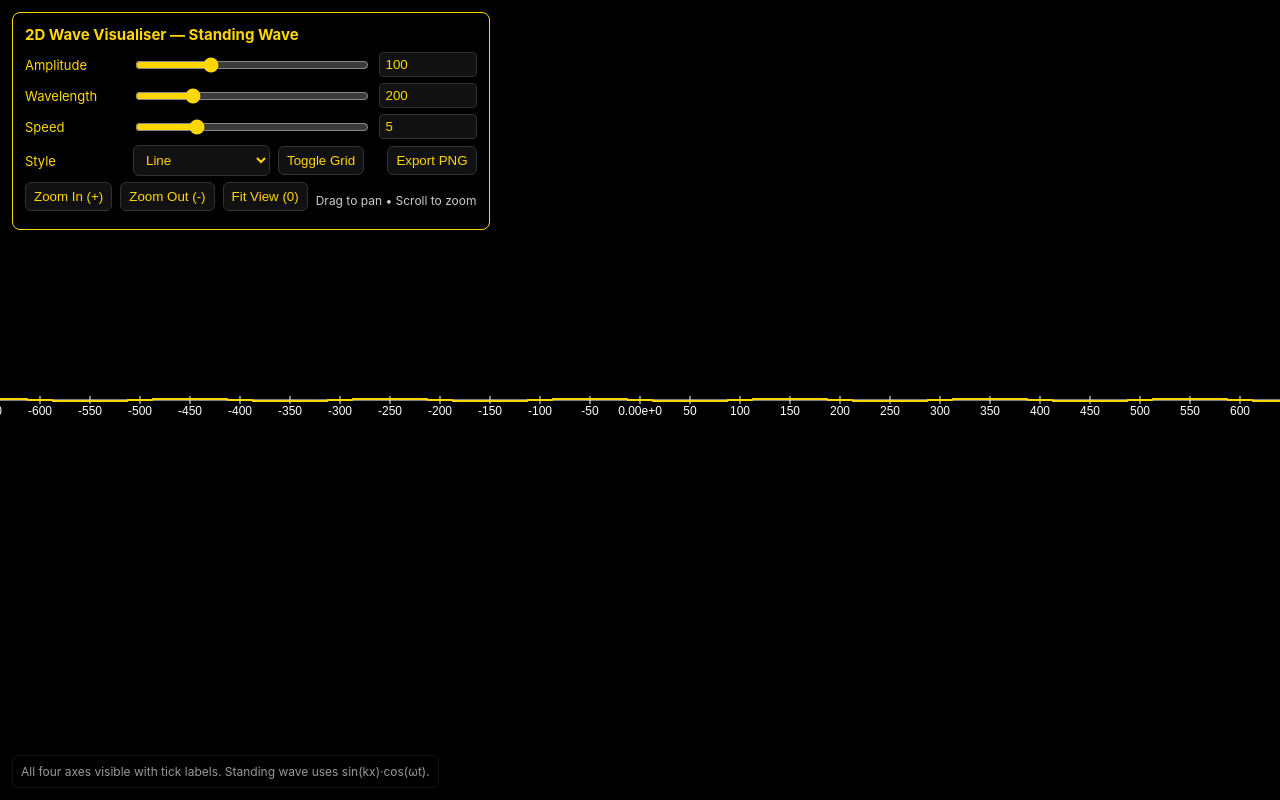
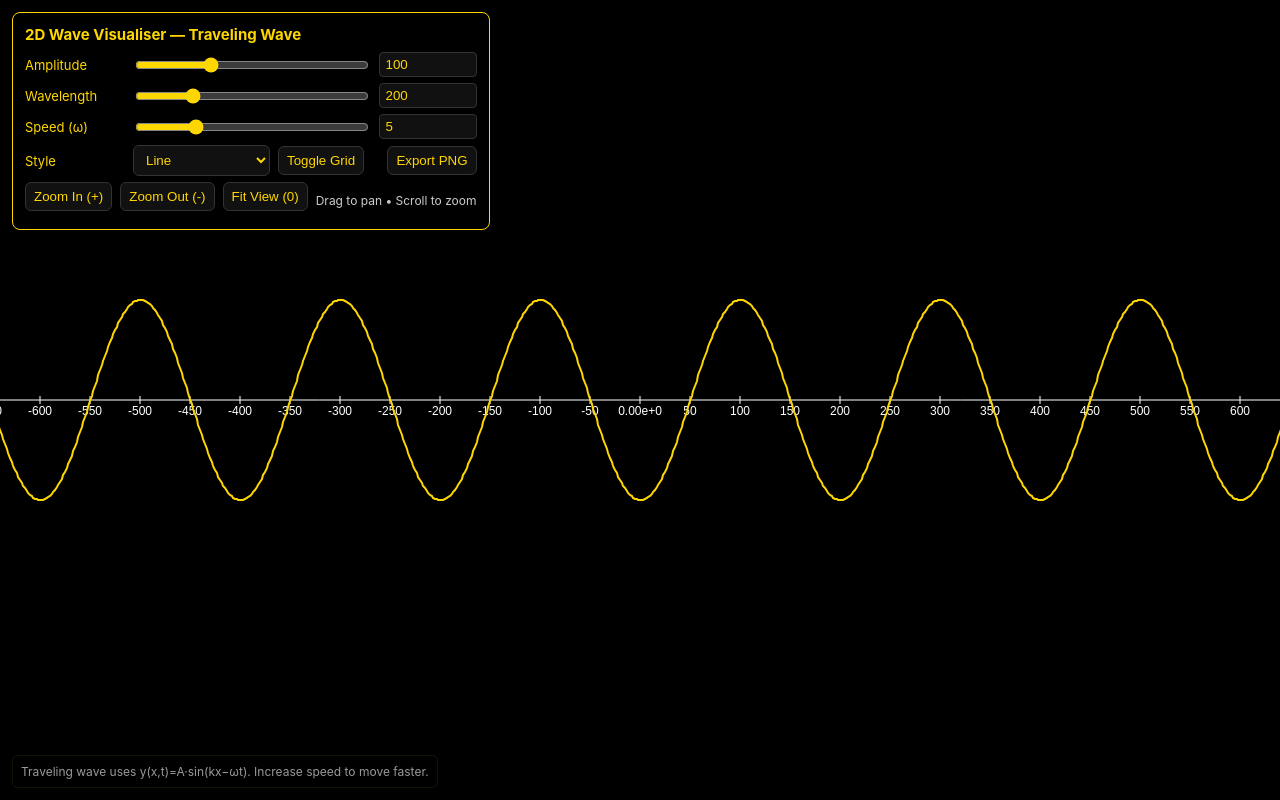
Before and after one commit to TanavBhuraria/DrumFrequencyCalculator, a Flask app: page /visual in a window 1280 px wide. Run offline with Flask 3, Linux system fonts and the light colour scheme.

Commit message:
visual design 4

```diff
--- a/templates/visual.html
+++ b/templates/visual.html
@@ -2,7 +2,7 @@
 <html lang="en">
 <head>
   <meta charset="utf-8" />
-  <title>2D Wave Visualiser — Standing Wave</title>
+  <title>2D Wave Visualiser — Traveling Wave</title>
   <meta name="viewport" content="width=device-width,initial-scale=1" />
   <style>
     html,body { height:100%; margin:0; background:#000; color:#FFD700; font-family:Inter,system-ui,Arial,sans-serif; }
@@ -26,7 +26,7 @@
   <canvas id="canvas"></canvas>
 
   <div class="controls" id="controls">
-    <h3>2D Wave Visualiser — Standing Wave</h3>
+    <h3>2D Wave Visualiser — Traveling Wave</h3>
 
     <div class="row">
       <label>Amplitude</label>
@@ -41,9 +41,9 @@
     </div>
 
     <div class="row">
-      <label>Speed</label>
-      <input id="speed" type="range" min="0.1" max="20" step="0.1" value="5">
-      <input id="speedNum" type="number" min="0.1" max="20" step="0.1" value="5">
+      <label>Speed (ω)</label>
+      <input id="speed" type="range" min="0.2" max="20" step="0.1" value="5">
+      <input id="speedNum" type="number" min="0.2" max="20" step="0.1" value="5">
     </div>
 
     <div class="row">
@@ -64,7 +64,7 @@
     </div>
   </div>
 
-  <div class="hint">All four axes visible with tick labels. Standing wave uses sin(kx)·cos(ωt).</div>
+  <div class="hint">Traveling wave uses y(x,t)=A·sin(kx−ωt). Increase speed to move faster.</div>
 
 <script>
 (() => {
@@ -87,13 +87,11 @@
     exportPNG: document.getElementById('exportPNG')
   };
 
-  // Sync helpers
   function sync(rangeEl, numEl, setter) {
     rangeEl.addEventListener('input', () => { numEl.value = rangeEl.value; setter(+rangeEl.value); });
     numEl.addEventListener('input', () => { rangeEl.value = numEl.value; setter(+numEl.value); });
   }
 
-  // State
   const state = {
     amplitude: +ui.amplitude.value,
     wavelength: +ui.wavelength.value,
@@ -111,7 +109,6 @@
   ui.style.addEventListener('change', () => state.style = ui.style.value);
   ui.gridToggle.addEventListener('click', () => state.grid = !state.grid);
 
-  // Resize canvas with DPR
   function resize() {
     const DPR = Math.max(1, Math.min(window.devicePixelRatio || 1, 2));
     canvas.width = Math.floor(window.innerWidth * DPR);
@@ -123,7 +120,7 @@
   window.addEventListener('resize', resize);
   resize();
 
-  // Interaction: pan by dragging
+  // Pan
   let dragging = false, lastX = 0, lastY = 0;
   canvas.addEventListener('mousedown', (e) => { dragging = true; lastX = e.clientX; lastY = e.clientY; canvas.style.cursor = 'grabbing'; });
   window.addEventListener('mouseup', () => { dragging = false; canvas.style.cursor = 'default'; });
@@ -135,7 +132,7 @@
     state.offsetY += dy / state.zoom;
   });
 
-  // Scroll to zoom centered on mouse
+  // Zoom centered on mouse
   canvas.addEventListener('wheel', (e) => {
     e.preventDefault();
     const delta = -e.deltaY;
@@ -149,7 +146,6 @@
     state.zoom = newZoom;
   }, { passive: false });
 
-  // Zoom buttons and fit view
   function smoothZoom(targetZoom, duration = 220) {
     const start = state.zoom;
     const startTime = performance.now();
@@ -172,7 +168,6 @@
     if (e.key === '0') { state.zoom = 1; state.offsetX = 0; state.offsetY = 0; }
   });
 
-  // Export PNG
   ui.exportPNG.addEventListener('click', () => {
     const link = document.createElement('a');
     link.download = 'wave.png';
@@ -180,18 +175,31 @@
     link.click();
   });
 
-  // Stable sampling count (keeps geometry consistent)
+  // Fixed sampling
   const SAMPLES = 1200;
-  const worldWidth = 2000; // world units across horizontal span
+  const worldWidth = 2000;
 
-  // Axis & ticks
+  function chooseNiceTick(desired) {
+    if (desired <= 0) return 1;
+    const pow = Math.pow(10, Math.floor(Math.log10(desired)));
+    const d = desired / pow;
+    if (d <= 1.5) return 1 * pow;
+    if (d <= 3.5) return 2 * pow;
+    if (d <= 7.5) return 5 * pow;
+    return 10 * pow;
+  }
+  function formatNumber(v) {
+    if (Math.abs(v) >= 1000 || Math.abs(v) < 0.01) return v.toExponential(2);
+    if (Math.abs(v - Math.round(v)) < 1e-6) return String(Math.round(v));
+    return v.toFixed(2);
+  }
+
   function drawAxesAndTicks(W, H, cx, cy) {
     ctx.save();
     ctx.translate(cx, cy);
     ctx.scale(state.zoom, state.zoom);
     ctx.translate(state.offsetX, state.offsetY);
 
-    // Grid
     if (state.grid) {
       ctx.strokeStyle = 'rgba(255,255,255,0.06)';
       ctx.lineWidth = 1 / state.zoom;
@@ -204,26 +212,19 @@
       }
     }
 
-    // Axis lines on all four sides
     ctx.strokeStyle = '#FFFFFF';
     ctx.lineWidth = 1 / state.zoom;
-    // bottom axis (y=0)
     ctx.beginPath(); ctx.moveTo(-worldWidth/2, 0); ctx.lineTo(worldWidth/2, 0); ctx.stroke();
-    // top axis (y = view top in world coords)
     const viewHWorld = (H/2) / state.zoom;
     ctx.beginPath(); ctx.moveTo(-worldWidth/2, -viewHWorld*2); ctx.lineTo(worldWidth/2, -viewHWorld*2); ctx.stroke();
-    // left axis
     ctx.beginPath(); ctx.moveTo(-worldWidth/2, -10000); ctx.lineTo(-worldWidth/2, 10000); ctx.stroke();
-    // right axis
     ctx.beginPath(); ctx.moveTo(worldWidth/2, -10000); ctx.lineTo(worldWidth/2, 10000); ctx.stroke();
 
-    // Ticks and labels
     ctx.fillStyle = '#FFFFFF';
     ctx.font = `${12 / state.zoom}px sans-serif`;
     ctx.textAlign = 'center';
     ctx.textBaseline = 'top';
 
-    // X ticks
     const approxPixelsPerTick = 80;
     const worldPerPixel = (W / state.zoom) / worldWidth;
     const desiredWorldTick = approxPixelsPerTick * worldPerPixel;
@@ -239,7 +240,6 @@
       ctx.fillText(label, sx, -viewHWorld*2 - 16 / state.zoom);
     }
 
-    // Y ticks
     ctx.textAlign = 'right';
     ctx.textBaseline = 'middle';
     const approxPixelsPerTickY = 60;
@@ -260,29 +260,12 @@
     ctx.restore();
   }
 
-  function chooseNiceTick(desired) {
-    if (desired <= 0) return 1;
-    const pow = Math.pow(10, Math.floor(Math.log10(desired)));
-    const d = desired / pow;
-    if (d <= 1.5) return 1 * pow;
-    if (d <= 3.5) return 2 * pow;
-    if (d <= 7.5) return 5 * pow;
-    return 10 * pow;
-  }
-
-  function formatNumber(v) {
-    if (Math.abs(v) >= 1000 || Math.abs(v) < 0.01) return v.toExponential(2);
-    if (Math.abs(v - Math.round(v)) < 1e-6) return String(Math.round(v));
-    return v.toFixed(2);
-  }
-
-  // Render loop: standing wave y = A * sin(kx) * cos(ωt)
+  // Render: traveling wave y = A * sin(kx - omega t)
   let last = performance.now();
   function render(now) {
     const dt = (now - last) / 1000; last = now;
     const t = now / 1000;
 
-    // clear
     ctx.fillStyle = '#000';
     ctx.fillRect(0, 0, canvas.width, canvas.height);
 
@@ -291,10 +274,8 @@
     const H = canvas.height / DPR;
     const cx = W / 2, cy = H / 2;
 
-    // Draw axes and ticks
     drawAxesAndTicks(W, H, cx, cy);
 
-    // Draw wave
     ctx.save();
     ctx.translate(cx, cy);
     ctx.scale(state.zoom, state.zoom);
@@ -304,29 +285,26 @@
     const step = worldWidth / samples;
     const A = state.amplitude;
     const wl = state.wavelength;
-    const k = (2 * Math.PI) / wl; // spatial frequency
-    const omega = state.speed; // interpret speed as angular frequency factor
-    // standing wave: y(x,t) = A * sin(k x) * cos(omega * t)
+    const k = (2 * Math.PI) / wl;
+    const omega = state.speed; // angular speed
     if (state.style === 'line') {
       ctx.strokeStyle = '#FFD700';
       ctx.lineWidth = 2 / state.zoom;
       ctx.beginPath();
       for (let i = 0; i <= samples; i++) {
         const worldX = (i - samples/2) * step;
-        const y = A * Math.sin(k * worldX) * Math.cos(omega * t);
+        const y = A * Math.sin(k * worldX - omega * t);
         const screenX = Math.round(worldX * DPR) / DPR;
         const screenY = Math.round(-y * DPR) / DPR;
         if (i === 0) ctx.moveTo(screenX, screenY); else ctx.lineTo(screenX, screenY);
       }
       ctx.stroke();
     } else {
-      // ribbon
       const thickness = Math.max(6, A * 0.12);
-      const top = [];
-      const bottom = [];
+      const top = [], bottom = [];
       for (let i = 0; i <= samples; i++) {
         const worldX = (i - samples/2) * step;
-        const y = A * Math.sin(k * worldX) * Math.cos(omega * t);
+        const y = A * Math.sin(k * worldX - omega * t);
         const screenX = Math.round(worldX * DPR) / DPR;
         const screenY = Math.round(-y * DPR) / DPR;
         top.push([screenX, screenY]);
@@ -357,7 +335,6 @@
   }
   requestAnimationFrame(render);
 
-  // Initial fit view
   function fitView() { state.zoom = 1; state.offsetX = 0; state.offsetY = 0; }
   ui.fitView.addEventListener('click', fitView);
 
```
